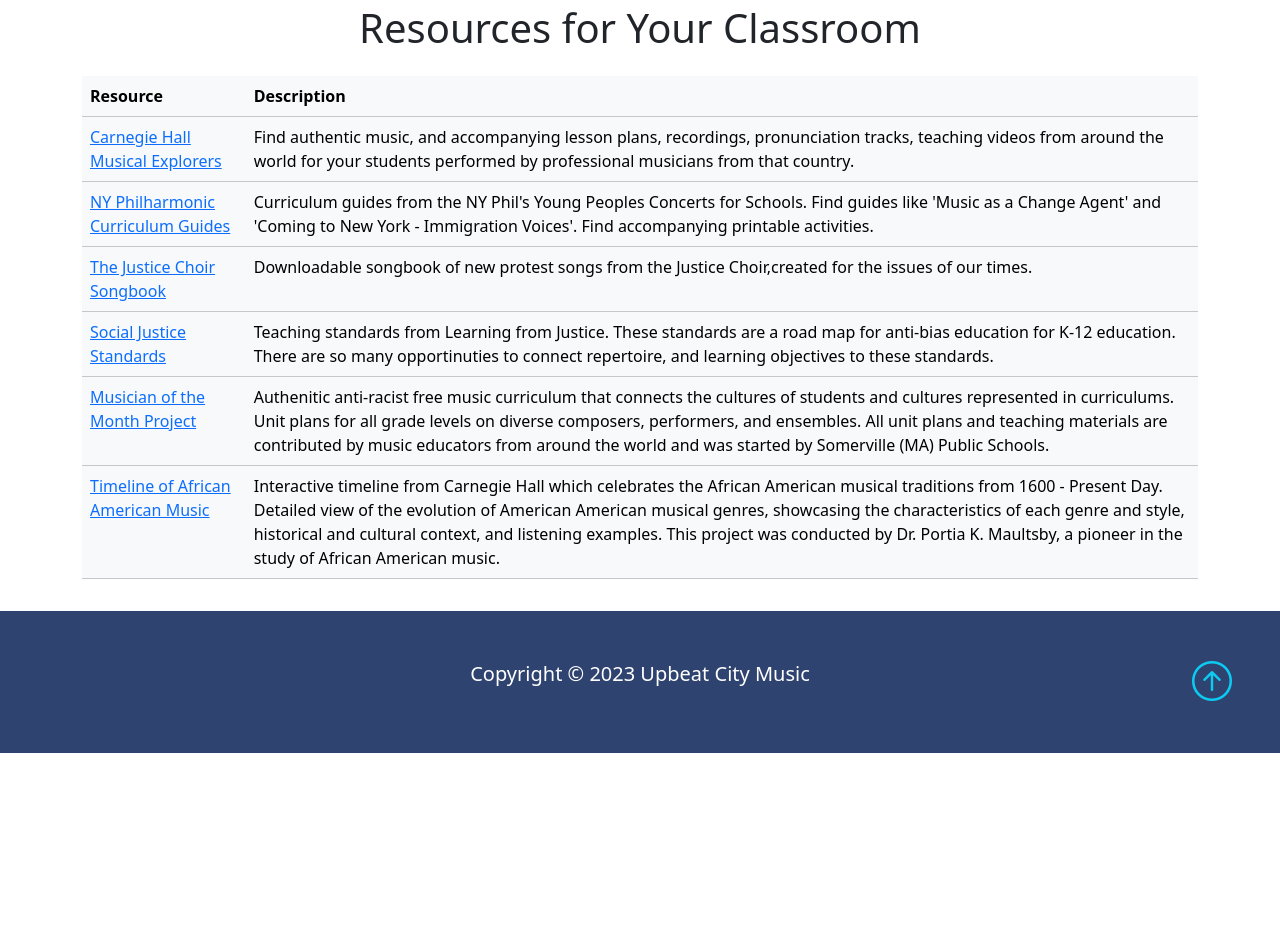
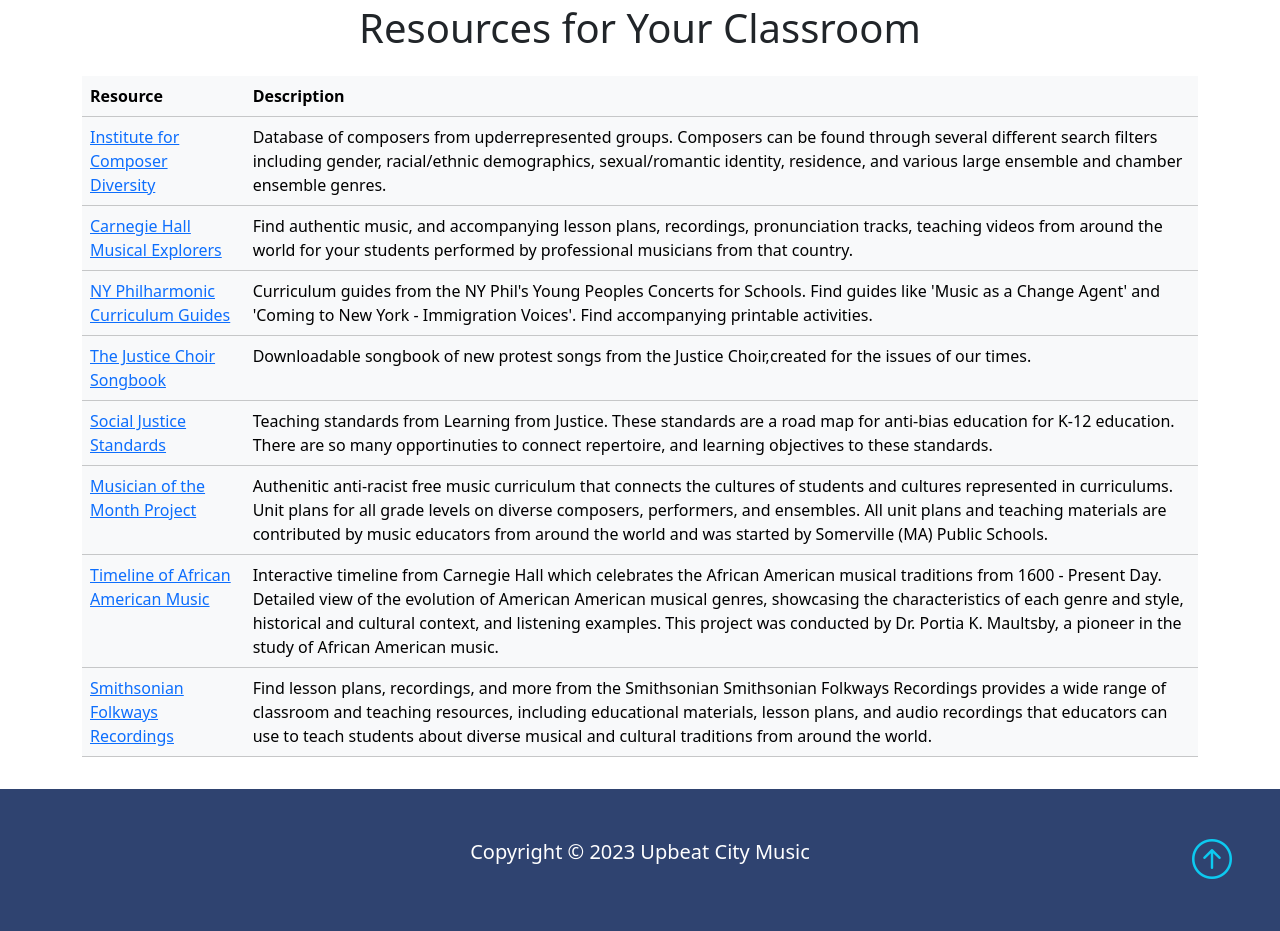
Before and after one commit to lcarinad/upbeatCityMusic_bootstrap_site, a Flask app: page /resources in a window 1280 px wide. Shown: the part 72-1003 px from the top of the page. Before the commit the page ends 825 px from the top, so only its background shows below. Run offline with Flask 3, Linux system fonts and the light colour scheme; some libraries are stand-ins or nearby versions.

Commit message:
table update

```diff
--- a/templates/index.html
+++ b/templates/index.html
@@ -124,7 +124,7 @@
       <div class="col-md">
         <img
           class="container-fluid"
-          src="https://i.imgur.com/y2lty30.jpg"
+          src="static/IMG_0139.jpeg"
           alt="" />
       </div>
       <div class="col-md p-5">
@@ -250,7 +250,7 @@
         <div class="card bg-light">
           <div class="card-body text-center">
             <img
-              src="https://i.imgur.com/l7LAOgJ.jpg"
+              src="static/l_delago_pic.jpg"
               class="rounded-circle mb-3 img-flui w-50"
               alt="lauren picture" />
             <h3 class="card-title mb-3">Lauren DeLago</h3>
@@ -287,7 +287,7 @@
         <div class="card bg-light">
           <div class="card-body text-center">
             <img
-              src="https://i.imgur.com/axHE1cV.png"
+              src="static/m_delvalle_pic.png"
               class="rounded-circle mb-3 img-fluid w-50"
               alt="maria picture" />
             <h3 class="card-title mb-3">Maria Del Valle</h3>
--- a/templates/resources.html
+++ b/templates/resources.html
@@ -11,6 +11,21 @@ block content %}
         </tr>
       </thead>
       <tbody>
+        <tr>
+          <td>
+            <a
+              href="https://www.composerdiversity.com/"
+              target="_blank">
+              Institute for Composer Diversity</a
+            >
+          </td>
+          <td>
+            Database of composers from upderrepresented groups. Composers can be
+            found through several different search filters including gender,
+            racial/ethnic demographics, sexual/romantic identity, residence, and
+            various large ensemble and chamber ensemble genres.
+          </td>
+        </tr>
         <tr>
           <td>
             <a
@@ -105,6 +120,23 @@ block content %}
             music.
           </td>
         </tr>
+
+        <tr>
+          <td>
+            <a
+              href="https://folkways.si.edu/learn"
+              target="_blank">
+              Smithsonian Folkways Recordings</a
+            >
+          </td>
+          <td>
+            Find lesson plans, recordings, and more from the Smithsonian
+            Smithsonian Folkways Recordings provides a wide range of classroom
+            and teaching resources, including educational materials, lesson
+            plans, and audio recordings that educators can use to teach students
+            about diverse musical and cultural traditions from around the world.
+          </td>
+        </tr>
       </tbody>
     </table>
   </div>
```
Also changed, not shown: static/IMG_0139.jpeg (added), static/l_delago_pic.JPG (added), static/m_delvalle_pic.png (added).
